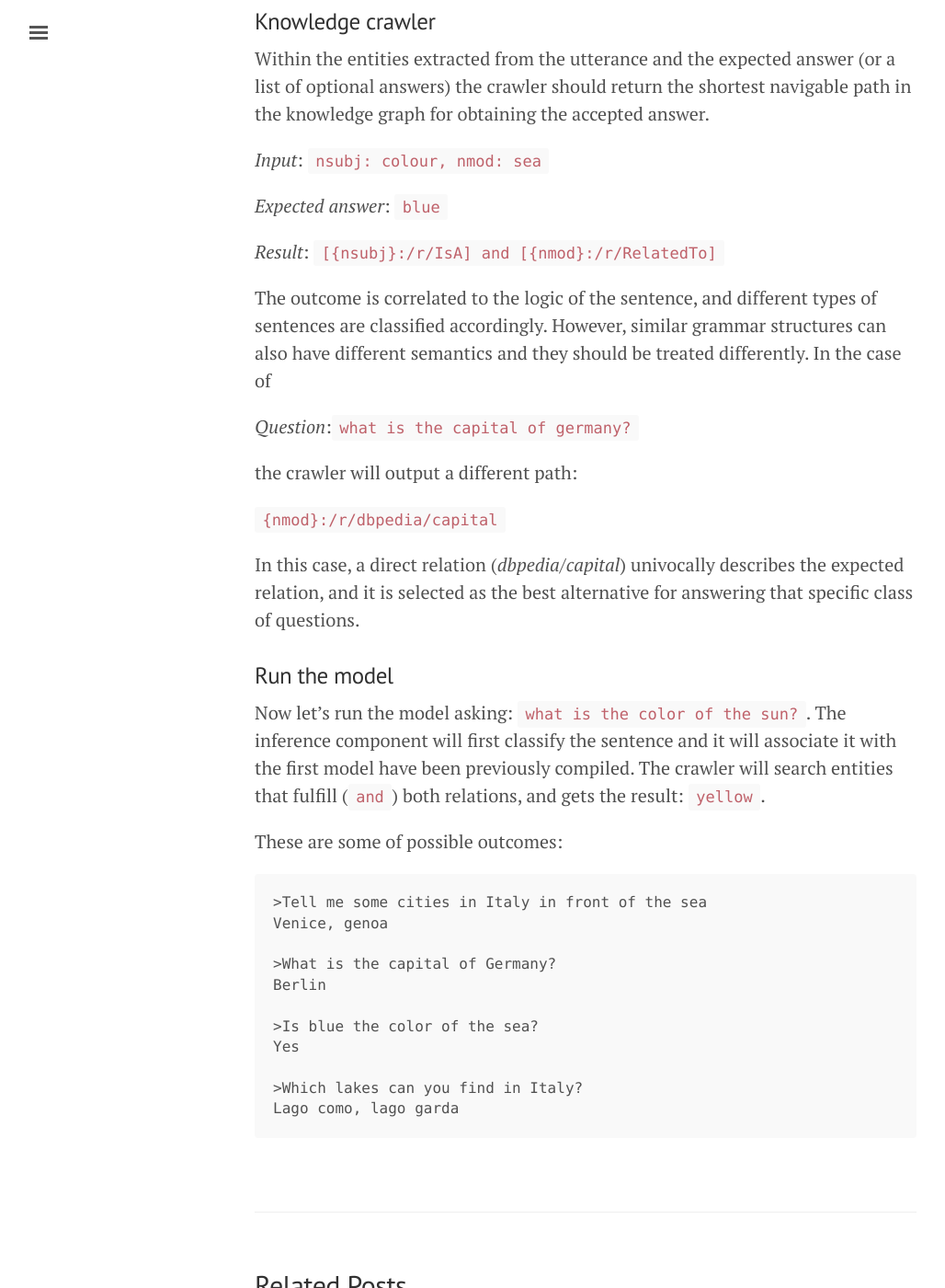
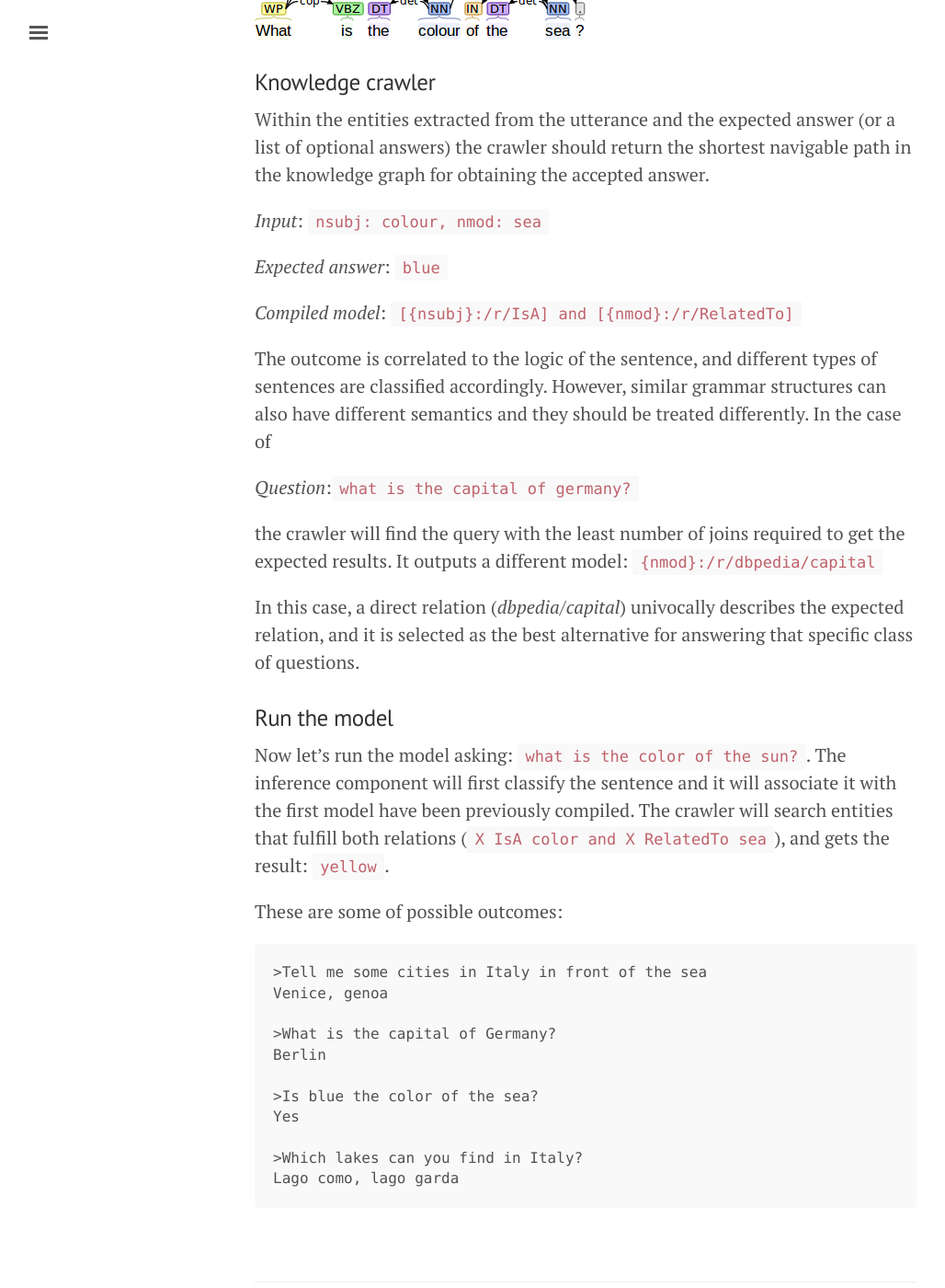
Before and after one commit to gfrison/gfrison.github.io, a Jekyll site: the page built from _posts/2017-08-01-automated-question-answering-using-semantic-networks.md, in a window 1280 px wide and 1400 px high, scrolled down 1745 px. Shown: the whole window at 92% size, without its empty margins (3-1031 px from the left). Built offline with Jekyll 4.4.1, drawn with Linux system fonts in a browser that asks for light colours; some of the changed text lies outside the part shown.

Commit message:
Edit semantic networks

```diff
--- a/_posts/2017-08-01-automated-question-answering-using-semantic-networks.md
+++ b/_posts/2017-08-01-automated-question-answering-using-semantic-networks.md
@@ -26,7 +26,8 @@
 ### Split language and knowledge domains
 The approach I’m going to describe will allow the model to be versatile and applicable to different domains
 since it can clearly distinguish *(1)* and *(2)* as interoperable components of a QA system.
-The goal of the prototype is to obtain meaningful answers out of simple questions,
+
+>The goal of the prototype is to obtain meaningful answers out of simple questions,
 by learning *how to get* the information instead of learning *the information*.
 Basically, the machine learning system won’t be instructed merely on which is the right answer, but rather how to find it in a given datasource.
 
@@ -45,22 +46,20 @@
 
 *Expected answer*: `blue`
 
-*Result*: `[{nsubj}:/r/IsA] and [{nmod}:/r/RelatedTo]`
+*Compiled model*: `[{nsubj}:/r/IsA] and [{nmod}:/r/RelatedTo]`
 
 The outcome is correlated to the logic of the sentence, and different types of sentences are classified accordingly.
 However, similar grammar structures can also have different semantics and they should be treated differently. In the case of
 
 *Question*:`what is the capital of germany?`
 
-the crawler will output a different path:
-
-`{nmod}:/r/dbpedia/capital`
+the crawler will find the query with the least number of joins required to get the expected results. It outputs a different model: `{nmod}:/r/dbpedia/capital`
 
 In this case, a direct relation (*dbpedia/capital*) univocally describes the expected relation, and it is selected as the best alternative for answering that specific class of questions.
 
 ### Run the model
 Now let's run the model asking: `what is the color of the sun?`. The inference component will first classify the sentence and it will associate it with the first model have been previously compiled.
-The crawler will search entities that fulfill (`and`) both relations, and gets the result: `yellow`.
+The crawler will search entities that fulfill both relations (`X IsA color and X RelatedTo sea`), and gets the result: `yellow`.
 
 These are some of possible outcomes:
 
```
